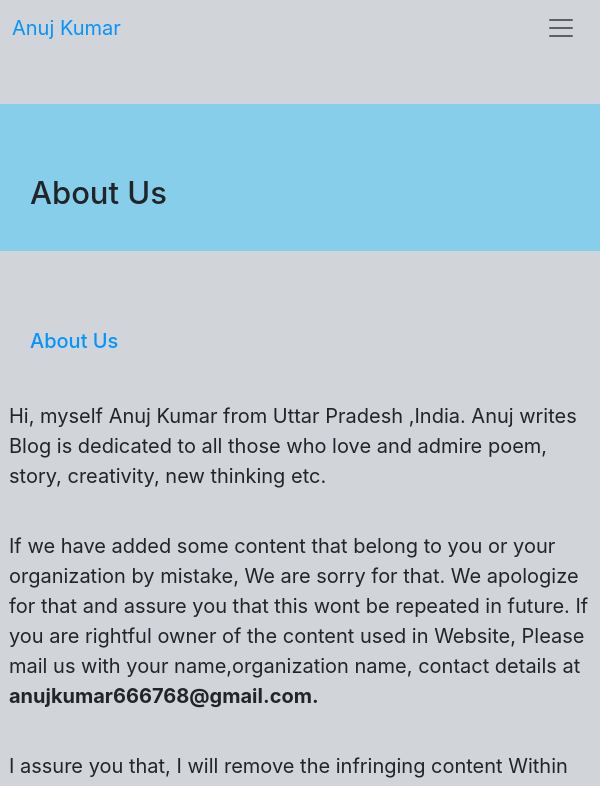
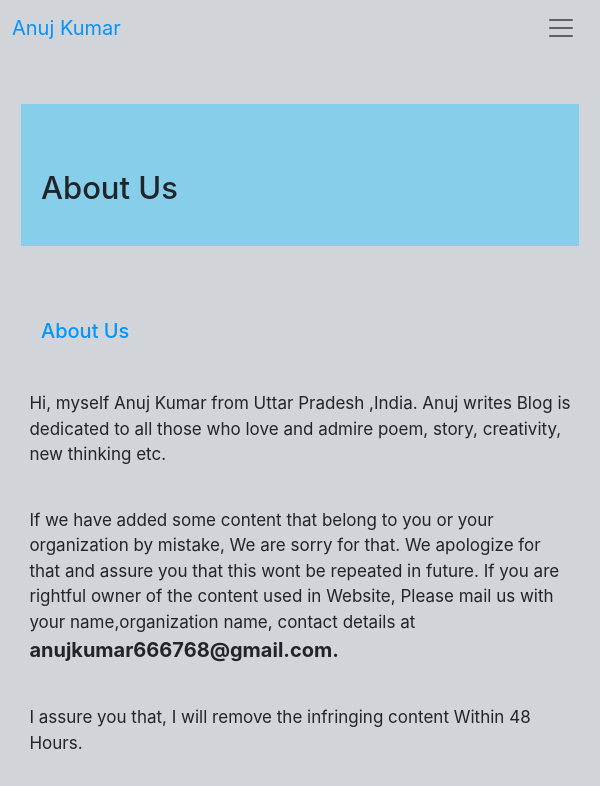
Before and after one commit to Buildwithus/anujblog, a React (Create React App) app: page /about in a window 600 px wide. Shown: the top 786 px of the page. Built offline with nearby package versions, Linux system fonts and the light colour scheme.

Commit message:
Update about.css

```diff
--- a/src/pages/about.css
+++ b/src/pages/about.css
@@ -34,13 +34,22 @@
 }
 @media only screen and (min-width:600px) and (max-width: 700px)  {
     .containeraboutt{
-        width: 100%;
+        width: 95%;
     }
 
 }
 @media only screen and (min-width:200px) and (max-width: 600px)  {
     .containeraboutt{
-        width: 100%;
+        width: 93%;
+    }
+     .ppp{
+        margin-bottom: 40px;
+        font-size: 17px;
+    }
+    .h1about{
+        padding-top:65px;
+        padding-bottom: 40px;
+        padding-left: 20px;
     }
 
 }
```
